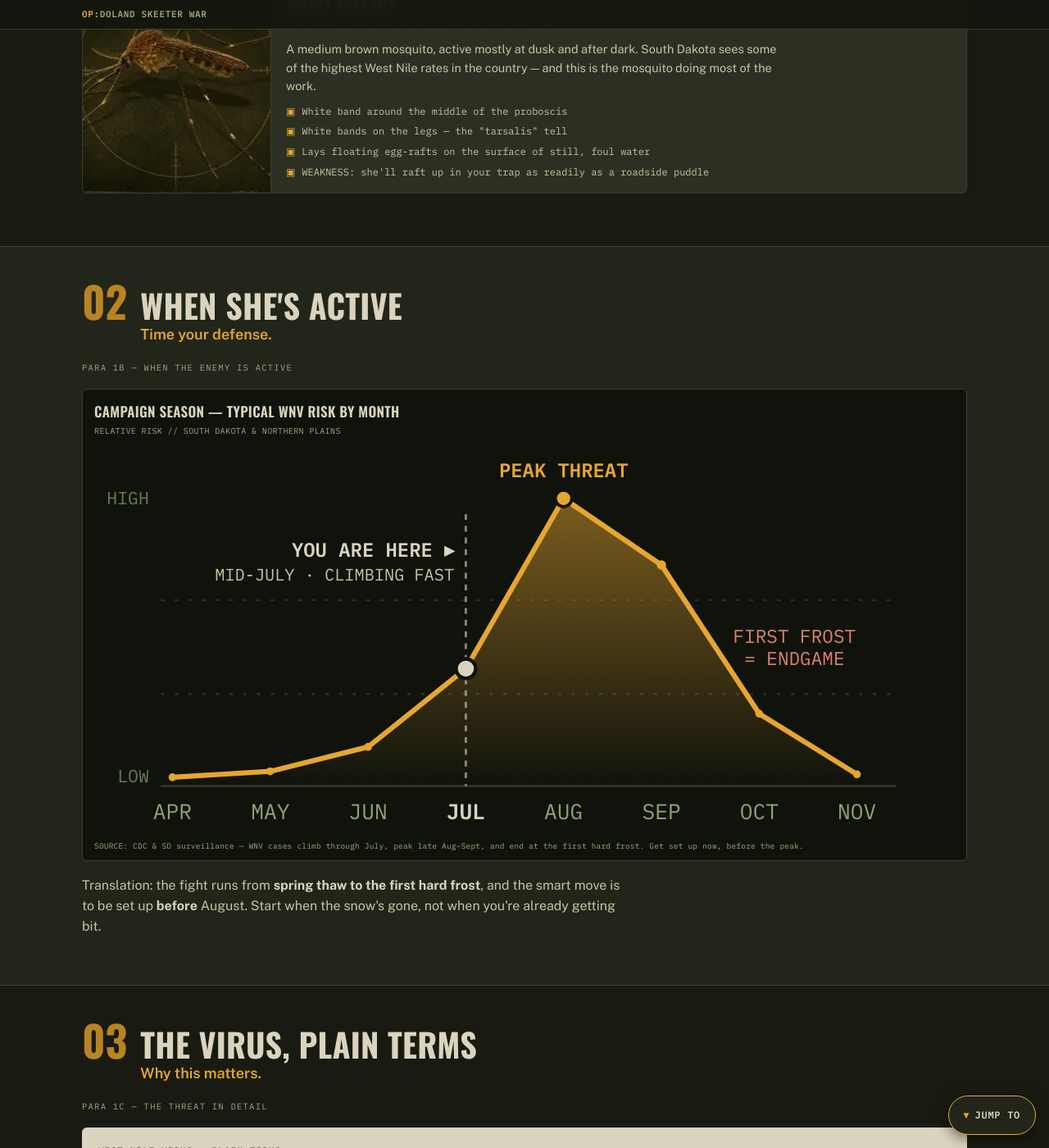
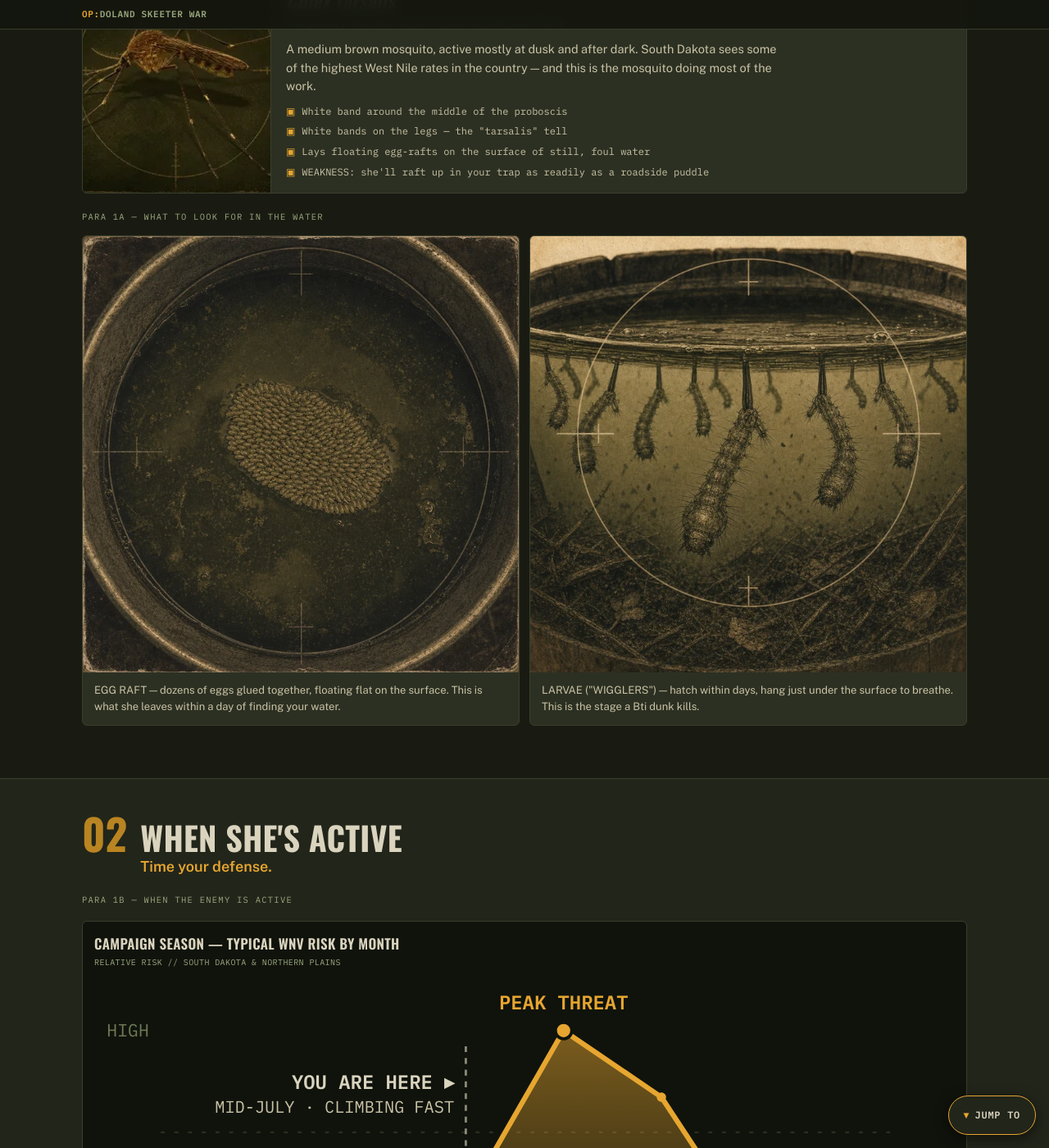
Before and after one commit to Tucker465/Doland-Warfare, a Jekyll site: the page built from intel.html, in a window 1280 px wide and 1400 px high, scrolled down 857 px. Shown: the whole window at 82% size. Built offline with Jekyll 4.4.1, drawn with Linux system fonts in a browser that asks for light colours.

Commit message:
Add reference photos to intel, build, and tools pages
Field Manual: egg-raft and larvae close-ups under the enemy ID card,
tying the "lays floating egg-rafts" bullet to an actual photo of what
that looks like in standing water.

Build Plans: a reference photo now renders below the 3D/2D schematics
for any platform that has one (currently just Storage Tote) via a new
`photo` field on the PLATFORMS entries in script.js. Spans the full
card width rather than competing with the schematic pair for a column.

Tools: a reference photo of a UV bug-zapper heads the "don't waste
your time" myth box.

Kiddie Pool's reference photo is intentionally not included yet — the
first draft showed what read as a mesh cover across the water surface,
which contradicts the actual build (the surface has to stay open so
she'll land and lay on it); a corrected version is pending.

```diff
--- a/intel.html
+++ b/intel.html
@@ -44,6 +44,18 @@
           <li>WEAKNESS: she'll raft up in your trap as readily as a roadside puddle</li>
         </ul>
       </div>
+    </div>
+
+    <div class="para-tag">PARA 1A — WHAT TO LOOK FOR IN THE WATER</div>
+    <div class="lifecycle">
+      <figure class="lc-item">
+        <img src="/assets/intel-eggraft.webp" width="700" height="700" alt="A mosquito egg raft floating on the surface of still, foul standing water" loading="lazy" decoding="async">
+        <figcaption>EGG RAFT — dozens of eggs glued together, floating flat on the surface. This is what she leaves within a day of finding your water.</figcaption>
+      </figure>
+      <figure class="lc-item">
+        <img src="/assets/intel-larvae.webp" width="700" height="700" alt="Mosquito larvae, sometimes called wigglers, hanging just under the surface of standing water" loading="lazy" decoding="async">
+        <figcaption>LARVAE ("WIGGLERS") — hatch within days, hang just under the surface to breathe. This is the stage a Bti dunk kills.</figcaption>
+      </figure>
     </div>
   </div>
 </section>
--- a/script.js
+++ b/script.js
@@ -588,6 +588,7 @@
     kill:"Dunks by volume (check the label)" },
 
   { desig:"BIN", name:"Storage Tote", vibe:"Five bucks at any hardware store.",
+    photo:{ src:"/assets/build-storage-tote.webp", w:900, h:900, alt:"A dark plastic storage tote deployed as a mosquito larval trap in a prairie field at dusk, weighted with bricks and fitted with an escape ramp" },
     icon:`<svg class="pf-thumb" viewBox="0 0 48 48" aria-hidden="true"><rect class="o" x="10" y="16" width="28" height="20" rx="2"/><line class="w" x1="13" y1="28" x2="35" y2="28"/><circle class="d" cx="24" cy="28" r="3"/></svg>`,
     good:["Under $5 — deploy multiples","Opaque black = she loves it","Stackable storage when not in use"], warn:["Light when empty — ballast it"],
     schem: isoBox({
@@ -677,6 +678,15 @@
     v2.appendChild(svgNode(p.schem2d));
     v2.appendChild(el('figcaption','bp-cap','2D BLUEPRINT — straight-on build view.'));
     views.appendChild(v1); views.appendChild(v2);
+    if (p.photo){
+      const v3 = el('figure','pb-view pb-photo');
+      const img = document.createElement('img');
+      img.src = p.photo.src; img.width = p.photo.w; img.height = p.photo.h;
+      img.alt = p.photo.alt; img.loading = 'lazy'; img.decoding = 'async';
+      v3.appendChild(img);
+      v3.appendChild(el('figcaption','bp-cap','REFERENCE PHOTO — what it looks like in the field.'));
+      views.appendChild(v3);
+    }
     inner.appendChild(views);
   } else {
     inner.appendChild(svgNode(p.schem));
--- a/styles.css
+++ b/styles.css
@@ -142,6 +142,14 @@
   .enemy-data .marks{list-style:none;display:grid;gap:6px}
   .enemy-data .marks li{font-family:'IBM Plex Mono',monospace;font-size:12px;color:var(--paper-2);display:flex;gap:8px}
   .enemy-data .marks li::before{content:"▣";color:var(--amber)}
+
+  /* LIFECYCLE GALLERY (egg raft / larvae reference photos) */
+  .lifecycle{display:grid;gap:12px;margin:14px 0 20px}
+  .lc-item{border:1px solid var(--line);border-radius:6px;overflow:hidden;background:var(--drab-3)}
+  .lc-item img{width:100%;height:auto;display:block}
+  .lc-item figcaption{font-size:13px;color:var(--paper-2);padding:12px 14px}
+  .lc-item figcaption::before{content:none}
+  @media(min-width:560px){.lifecycle{grid-template-columns:1fr 1fr}}
 
   /* PAPER EXPLAINER */
   .paperbox{background:var(--paper);color:var(--ink);border-radius:6px;padding:20px;margin:18px 0}
@@ -299,6 +307,11 @@
   .pb-view{margin:0}
   .pb-view .bp{margin:0 0 6px}
   .pb-view .bp-cap{margin:0}
+  /* Reference photo spans the full card width below the 3D/2D pair rather
+     than competing with them for a grid column — it's supplementary, not a
+     third equal view. */
+  .pb-photo{grid-column:1/-1}
+  .pb-photo img{width:100%;max-width:420px;height:auto;border-radius:6px;border:1px solid var(--line);display:block;margin:0 auto 6px}
 
   .tags{display:flex;flex-wrap:wrap;gap:6px;margin:14px 0}
   .tag{font-family:'IBM Plex Mono',monospace;font-size:10.5px;letter-spacing:.02em;padding:3px 8px;border-radius:3px;border:1px solid}
@@ -328,6 +341,9 @@
   .front p b{color:var(--paper)}
   .myth{border:1px dashed var(--moss-dim);border-radius:6px;background:#1a1d12;padding:15px 16px;margin:14px 0}
   .myth .mt{font-family:'IBM Plex Mono',monospace;font-weight:600;font-size:11px;letter-spacing:.1em;color:var(--moss);margin-bottom:10px}
+  .myth-photo{margin:0 0 14px}
+  .myth-photo img{width:100%;max-width:320px;height:auto;border-radius:6px;border:1px solid var(--line);display:block;margin:0 auto}
+  .myth-photo figcaption{font-size:12.5px;color:var(--moss);text-align:center;margin-top:8px;font-style:italic}
   .myth ul{list-style:none;display:grid;gap:8px}
   .myth li{font-size:14px;color:var(--paper-2);display:flex;gap:9px}
   .myth li::before{content:"✕";color:var(--rust);font-weight:700;flex-shrink:0}
--- a/tools.html
+++ b/tools.html
@@ -45,6 +45,10 @@
     <div class="para-tag">PARA 3G — DON'T WASTE YOUR TIME (OR MONEY)</div>
     <div class="myth">
       <div class="mt">▸ DON'T WASTE YOUR TIME (OR MONEY)</div>
+      <figure class="myth-photo">
+        <img src="/assets/tools-zapper.webp" width="900" height="900" alt="A UV bug-zapper lantern hanging on a porch at dusk, moths circling it, no mosquitoes anywhere near it" loading="lazy" decoding="async">
+        <figcaption>Exhibit A. Plenty of moths. Not a single mosquito.</figcaption>
+      </figure>
       <ul>
         <li><b>DynaTraps &amp; UV "mosquito" traps:</b> a less-effective option — they catch some, but mostly snag harmless and beneficial bugs and never touch the breeding source. Supplement at best.</li>
         <li><b>Bug zappers:</b> electrocute mostly harmless insects, barely dent mosquitoes.</li>
```
Also changed, not shown: assets/build-storage-tote.webp (added), assets/intel-eggraft.webp (added), assets/intel-larvae.webp (added), assets/tools-zapper.webp (added).
